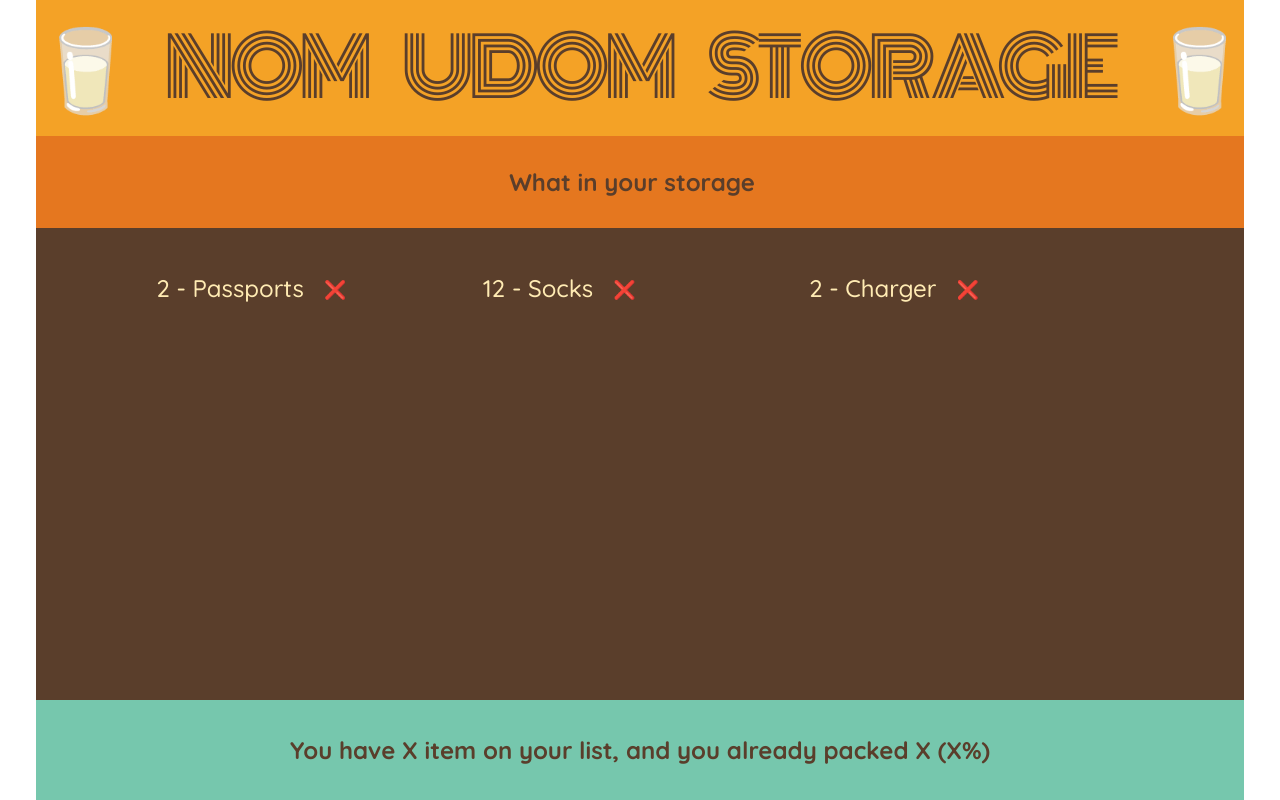
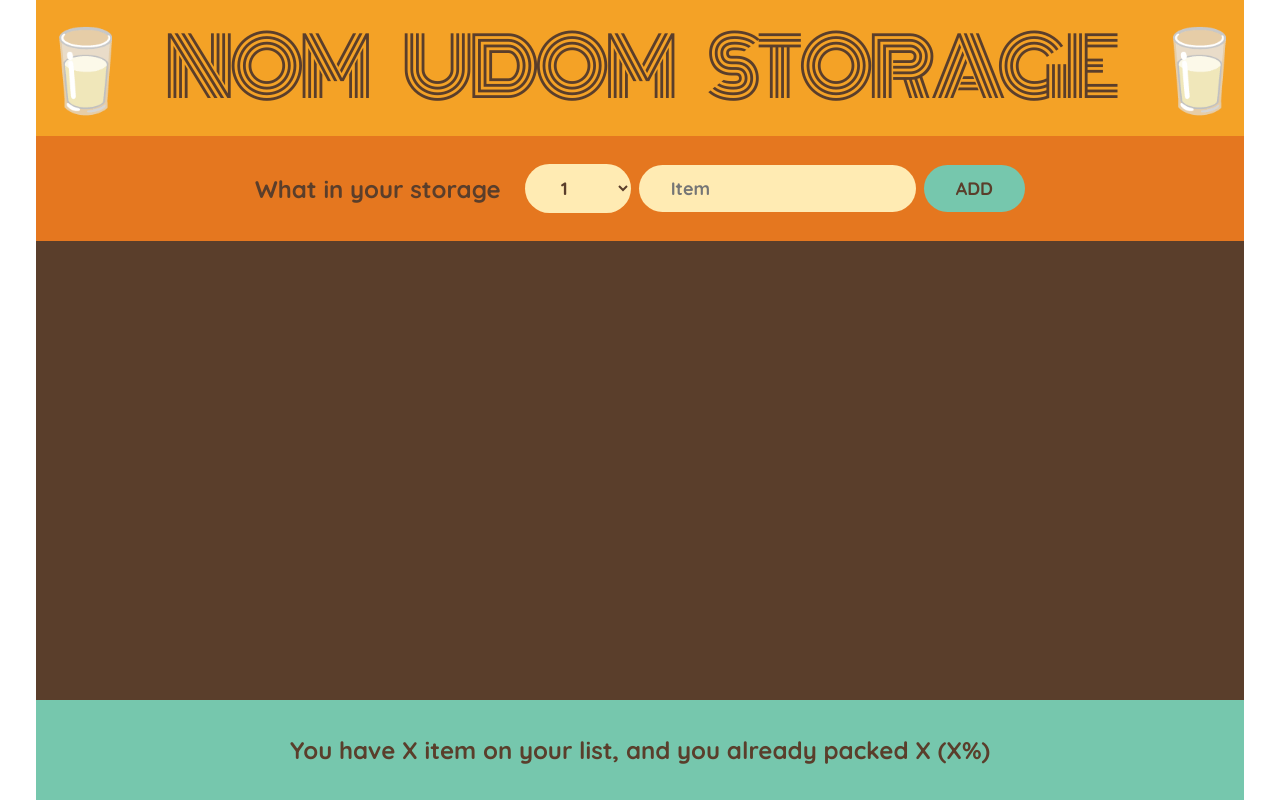
Before and after one commit to tuaPuan83/nomudom-List, a React (Vite) app: page / in a window 1280 px wide. Built offline with nearby package versions, Linux system fonts and the light colour scheme.

Commit message:
setting add item function

```diff
--- a/src/App.jsx
+++ b/src/App.jsx
@@ -12,11 +12,17 @@
 ];
 
 function App() {
+  const [items, setItems] = useState([]);
+
+  function handleAddItems(item) {
+    setItems((items) => [...items, item]);
+  }
+
   return (
     <div className="app">
       <Logo />
-      <Form />
-      <PackingList initialItems={initialItems} />
+      <Form onAddItems={handleAddItems} />
+      <PackingList items={items} />
       <Stats />
     </div>
   );
--- a/src/Form.jsx
+++ b/src/Form.jsx
@@ -1,10 +1,49 @@
+import { useState } from "react";
 import App from "./App";
 
-function Form() {
+function Form({ onAddItems }) {
+  const [description, setDescription] = useState("");
+  const [quantity, setQuantity] = useState(1);
+
+  function handleSubmit(e) {
+    e.preventDefault();
+
+    if (!description) return;
+
+    const newItem = { description, quantity, packed: false, id: Date.now() };
+    console.log(newItem);
+
+    onAddItems(newItem);
+
+    // Clear input fields
+    setDescription("");
+    setQuantity(1);
+  }
+
   return (
-    <div className="add-form">
+    <form className="add-form" onSubmit={handleSubmit}>
       <h3>What in your storage</h3>
-    </div>
+      <select
+        name=""
+        id=""
+        value={quantity}
+        onChange={(e) => setQuantity(Number(e.target.value))}
+      >
+        {Array.from({ length: 20 }, (_, i) => i + 1).map((num) => (
+          <option value={num} key={num}>
+            {num}
+          </option>
+        ))}
+      </select>
+      <input
+        type="text"
+        placeholder="Item"
+        value={description}
+        onChange={(e) => setDescription(e.target.value)}
+      />
+      <button>Add</button>
+      {/* If use event on button it will active when only click on button */}
+    </form>
   );
 }
 
--- a/src/PackingList.jsx
+++ b/src/PackingList.jsx
@@ -1,11 +1,11 @@
 import App from "./App";
 import Items from "./Items";
 
-function PackingList({ initialItems }) {
+function PackingList({ items }) {
   return (
     <div className="list">
       <ul>
-        {initialItems.map((item) => (
+        {items.map((item) => (
           <Items item={item} key={item.id} />
         ))}
       </ul>
```
